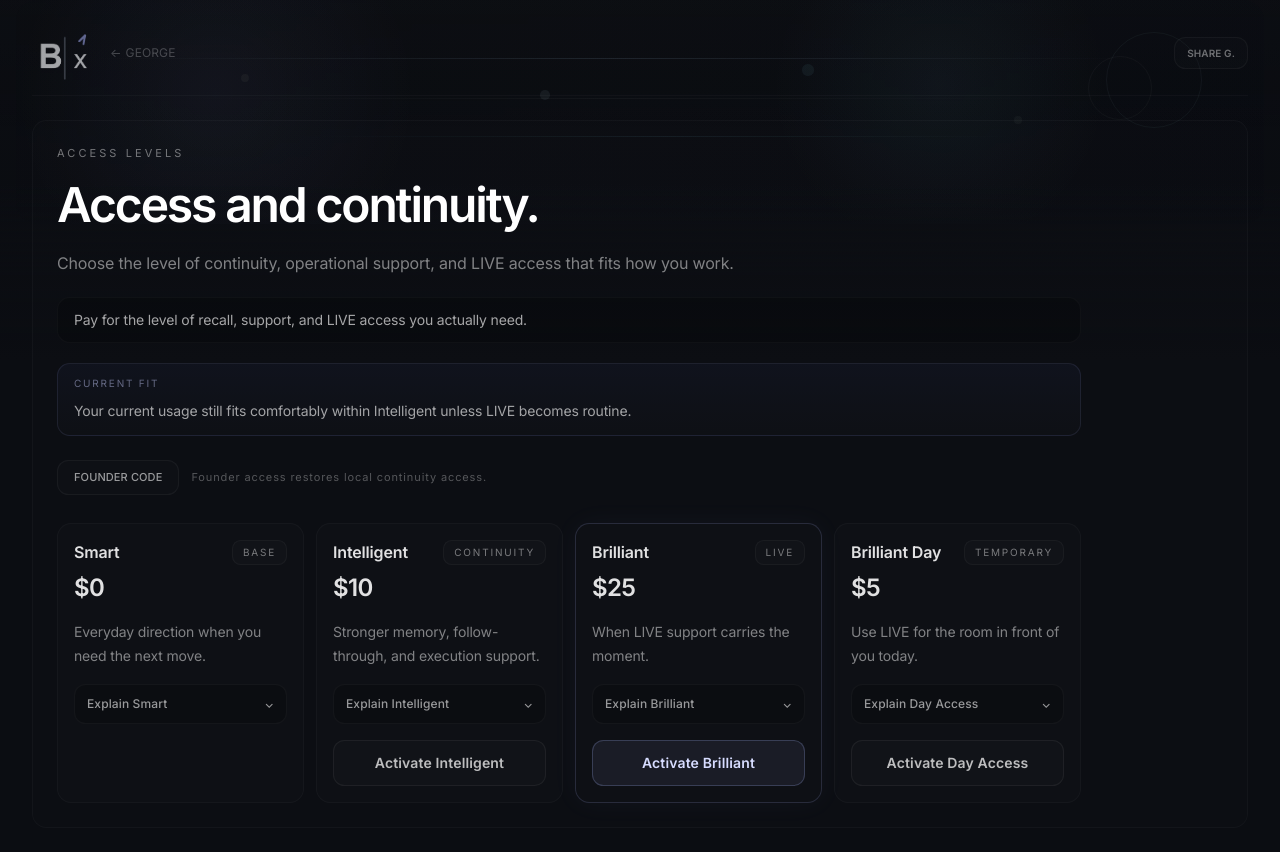
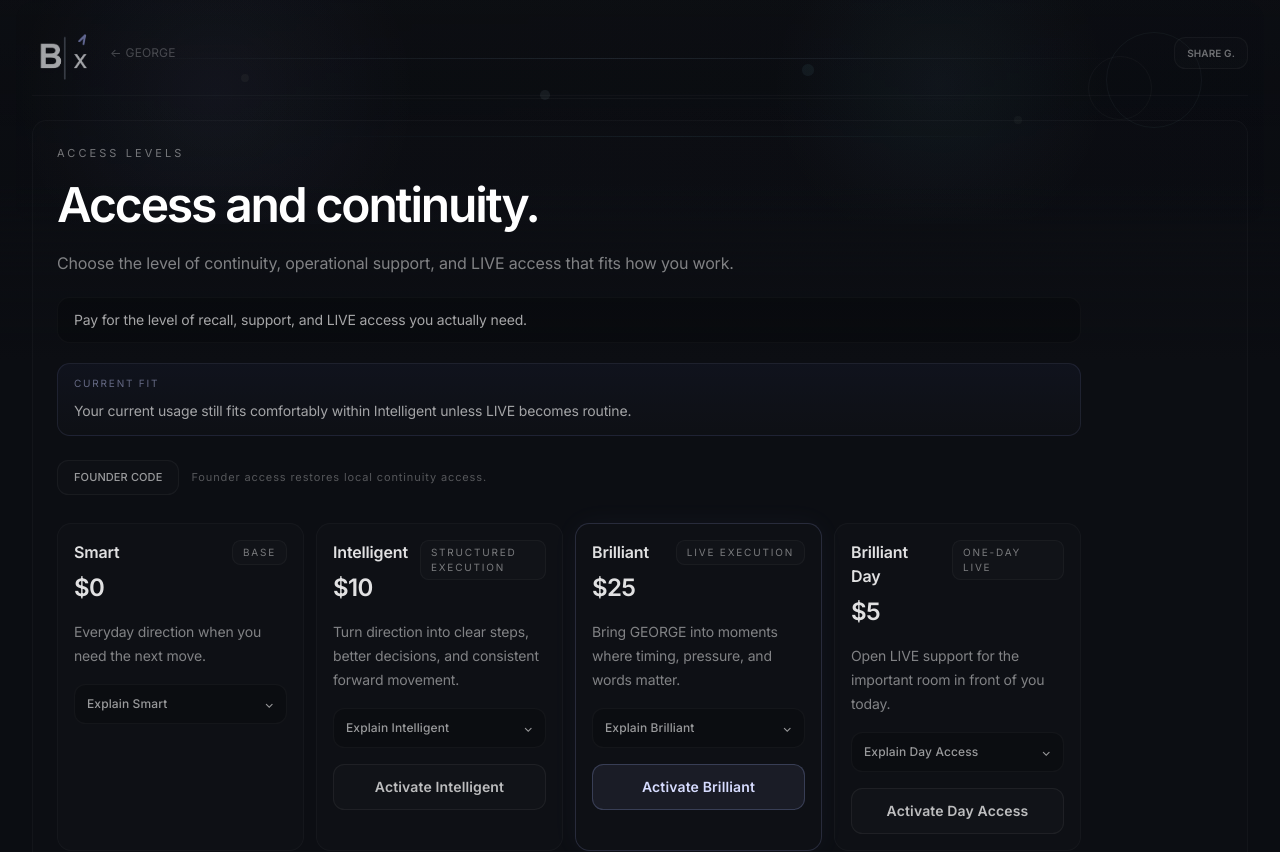
Before and after one commit to LesKemVal/ai-clarity, a Next.js app: page /top-up in a window 1280 px wide. Shown: the top 852 px of the page. Built offline with nearby package versions, Linux system fonts and the light colour scheme.

Commit message:
Refine paid tier product descriptions

```diff
--- a/app/top-up/page.tsx
+++ b/app/top-up/page.tsx
@@ -37,13 +37,13 @@ const tiers: TierCard[] = [
     id: 'intelligent',
     name: 'Intelligent',
     price: '$10',
-    tone: 'Continuity',
-    promise: 'Stronger memory, follow-through, and execution support.',
+    tone: 'Structured execution',
+    promise: 'Turn direction into clear steps, better decisions, and consistent forward movement.',
     label: 'Explain Intelligent',
     details: [
-      'Better continuity when a goal or situation changes over time.',
-      'More useful support for planning, decisions, documents, and momentum.',
-      'A stronger operating layer before LIVE becomes necessary.',
+      'Break goals, problems, and choices into steps you can actually follow.',
+      'Keep decisions tied to your objective instead of drifting into noise.',
+      'Stay on track with stronger continuity and practical next moves.',
     ],
     action: 'Activate Intelligent',
     checkout: 'intelligent',
@@ -52,13 +52,13 @@ const tiers: TierCard[] = [
     id: 'brilliant',
     name: 'Brilliant',
     price: '$25',
-    tone: 'LIVE',
-    promise: 'When LIVE support carries the moment.',
+    tone: 'LIVE execution',
+    promise: 'Bring GEORGE into moments where timing, pressure, and words matter.',
     label: 'Explain Brilliant',
     details: [
-      'LIVE conversational support when timing, wording, silence, and pressure matter.',
-      'Repeatable lines, cues, posture guidance, and room-aware help.',
-      'Deepest continuity for conversations and work that should not reset.',
+      'Use LIVE support for interviews, negotiations, calls, meetings, and difficult conversations.',
+      'Get cues, repeatable lines, silence guidance, and sharper next moves in the room.',
+      'Carry deeper continuity when the conversation should not reset.',
     ],
     action: 'Activate Brilliant',
     checkout: 'brilliant',
@@ -67,13 +67,13 @@ const tiers: TierCard[] = [
     id: 'brilliant_day',
     name: 'Brilliant Day',
     price: '$5',
-    tone: 'Temporary',
-    promise: 'Use LIVE for the room in front of you today.',
+    tone: 'One-day LIVE',
+    promise: 'Open LIVE support for the important room in front of you today.',
     label: 'Explain Day Access',
     details: [
-      'Temporary Brilliant access for interviews, negotiations, calls, meetings, or difficult rooms.',
-      'Useful when one conversation may affect the next opportunity.',
-      'Designed for the moment without changing your longer-term tier.',
+      'Use Brilliant for one day when a meeting, call, interview, or decision carries weight.',
+      'Get immediate wording, timing, posture, and next-move support without changing tiers.',
+      'Designed for the day you need GEORGE most.',
     ],
     action: 'Activate Day Access',
     checkout: 'brilliant_day',
```
